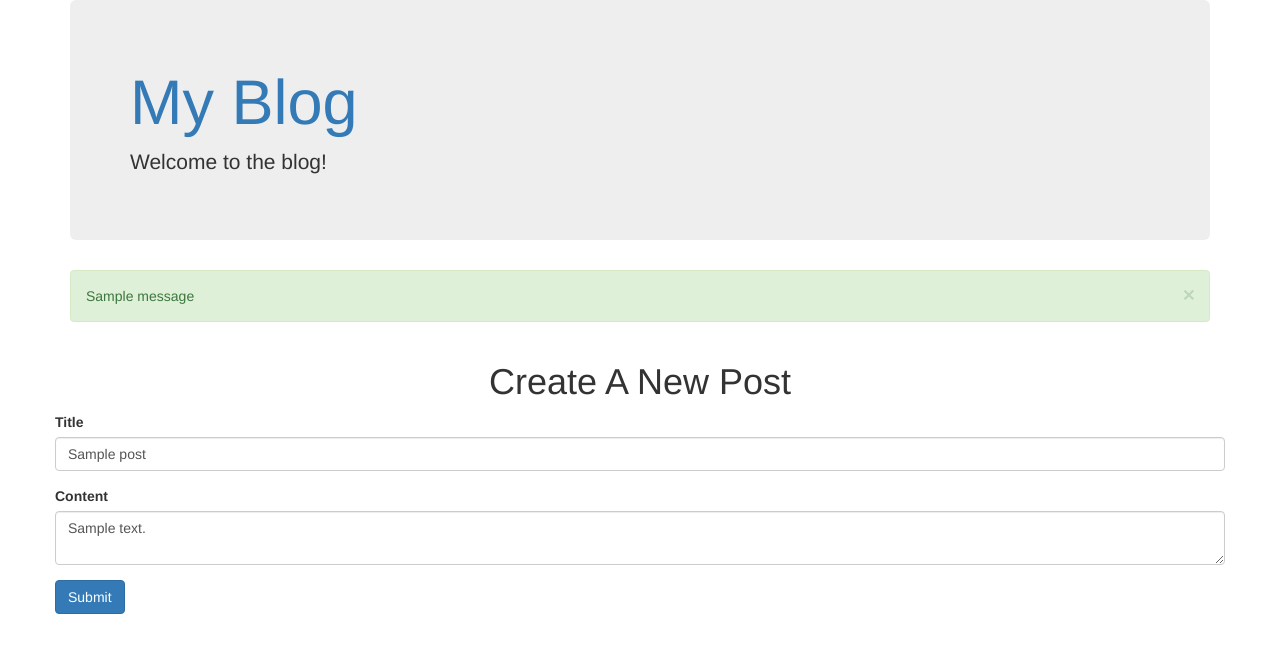
After one commit to joelburton/flasklearn, a Flask app: page /blog/edit/1 in a window 1280 px wide. The commit adds this page. Shown: the top 653 px of the page. Run offline with Flask 2, Linux system fonts and the light colour scheme; tables that the repository leaves empty hold one stand-in row (values such as "Sample post"); one stand-in notice (Sample message) is shown; some libraries are stand-ins or nearby versions.

```diff
--- a/blogapp/__init__.py
+++ b/blogapp/__init__.py
@@ -2,9 +2,11 @@
 
 from flask import Flask, redirect, url_for
 
+from blogapp.controllers.main import main_blueprint
 from .controllers.blog import blog_blueprint
 from .controllers.play import play_blueprint
 from .models import db
+from .extensions import bcrypt
 
 
 def create_app(object_name):
@@ -17,6 +19,7 @@ def create_app(object_name):
     app.config.from_object(object_name)
 
     db.init_app(app)
+    bcrypt.init_app(app)
 
     @app.route('/')
     def main_home():
@@ -24,5 +27,6 @@ def create_app(object_name):
 
     app.register_blueprint(blog_blueprint)
     app.register_blueprint(play_blueprint)
+    app.register_blueprint(main_blueprint)
 
     return app
--- a/blogapp/config.py
+++ b/blogapp/config.py
@@ -2,7 +2,10 @@
 
 
 class Config(object):
-    pass
+    """Base configuration."""
+
+    RECAPTCHA_PUBLIC_KEY="6LfZ6g8TAAAAAD6_hj6otG-A5UHK-g2A1hUXSIMU"
+    RECAPTCHA_PRIVATE_KEY="6LfZ6g8TAAAAANxemwLq2YQ6vXdGerLNjHPSiMVe"
 
 
 class ProdConfig(Config):
--- a/blogapp/controllers/blog.py
+++ b/blogapp/controllers/blog.py
@@ -1,11 +1,11 @@
 """Views specific to blog application."""
 
 import datetime
-from flask import Blueprint, request, redirect
+from flask import Blueprint, request, redirect, url_for
 from flask import render_template
 
-from blogapp.forms import CommentForm
-from blogapp.models import Post, Tag, tags, Comment
+from blogapp.forms import CommentForm, PostForm
+from blogapp.models import Post, Tag, tags, Comment, User
 from blogapp.models import db
 
 
@@ -116,3 +116,44 @@ def user(username):
         recent=recent,
         top_tags=top_tags
     )
+
+
+@blog_blueprint.route('/new', methods=['GET', 'POST'])
+def new_post():
+    """Make new blog post."""
+
+    form = PostForm()
+
+    if form.validate_on_submit():
+        new_post = Post(
+            title=form.title.data,
+            text=form.text.data,
+            publish_date=datetime.datetime.now(),
+        )
+
+        db.session.add(new_post)
+        db.session.commit()
+        return redirect(url_for('.home'))
+
+    return render_template('new.html', form=form)
+
+
+@blog_blueprint.route('/edit/<int:id>', methods=['GET', 'POST'])
+def edit_post(id):
+    """Edit existing blog post."""
+
+    post = Post.query.get_or_404(id)
+    form = PostForm()
+
+    if form.validate_on_submit():
+        post.title = form.title.data
+        post.text = form.text.data
+        post.publish_date = datetime.datetime.now()
+
+        db.session.commit()
+
+        return redirect(url_for('.post', post_id=post.id))
+
+    form.text.data = post.text
+
+    return render_template('edit.html', form=form, post=post)
--- /dev/null
+++ b/blogapp/extensions.py
@@ -0,0 +1,3 @@
+from flask.ext.bcrypt import Bcrypt
+
+bcrypt = Bcrypt()
--- a/blogapp/forms.py
+++ b/blogapp/forms.py
@@ -1,9 +1,10 @@
 """Flask forms."""
 
+from flask.ext.wtf import Form, RecaptchaField
+from wtforms import StringField, TextAreaField, PasswordField
+from wtforms.validators import DataRequired, Length, EqualTo
 
-from flask.ext.wtf import Form
-from wtforms import StringField, TextAreaField
-from wtforms.validators import DataRequired, Length
+from blogapp.models import User
 
 
 class CommentForm(Form):
@@ -14,3 +15,89 @@ class CommentForm(Form):
         validators=[DataRequired(), Length(max=255)]
     )
     text = TextAreaField(u'Comment', validators=[DataRequired()])
+
+
+class LoginForm(Form):
+    """Form for login."""
+
+    username = StringField(
+        'Username', [
+            DataRequired(), Length(max=255)
+        ])
+
+    password = PasswordField('Password', [DataRequired()])
+
+    def validate(self):
+        check_validate = super(LoginForm, self).validate()
+
+        # if our validators do not pass
+        if not check_validate:
+            return False
+
+        # Does our the exist
+        user = User.query.filter_by(username=self.username.data).first()
+        if not user:
+            self.username.errors.append('Invalid username or password')
+            return False
+
+        # Do the passwords match
+        if not user.check_password(self.password.data):
+            self.username.errors.append('Invalid username or password')
+            return False
+
+        return True
+
+
+class RegisterForm(Form):
+    """Registration form."""
+
+    username = StringField(
+        'Username', [
+            DataRequired(),
+            Length(max=255)
+        ])
+
+    password = PasswordField(
+        'Password', [
+            DataRequired(),
+            Length(min=8)
+        ])
+
+    confirm = PasswordField(
+        'Confirm Password', [
+            DataRequired(),
+            EqualTo('password')
+        ])
+
+    recaptcha = RecaptchaField()
+
+    def validate(self):
+        check_validate = super(RegisterForm, self).validate()
+
+        # if our validators do not pass
+        if not check_validate:
+            return False
+
+        user = User.query.filter_by(username=self.username.data).first()
+
+        # Is the username already being used
+        if user:
+            self.username.errors.append("User with that name already exists")
+            return False
+
+        return True
+
+
+class PostForm(Form):
+    """Post creation form."""
+
+    title = StringField(
+        'Title', [
+            DataRequired(),
+            Length(max=255)
+        ])
+
+    text = TextAreaField(
+        'Content',
+        [DataRequired()]
+    )
--- a/blogapp/templates/base.html
+++ b/blogapp/templates/base.html
@@ -36,6 +36,14 @@
 {% endmacro %}
 
 
+{% macro input(name, label, value='', type='text') %}
+    <div class="form-group">
+        <label for="{{ name }}">{{ label }}</label>
+        <input type="{{ type }}" name="{{ name }}" value="{{ value | escape }}" class="form-control">
+    </div>
+{% endmacro %}
+
+
 <!DOCTYPE html>
 <html>
 <head>
@@ -54,6 +62,20 @@
 
     <p>Welcome to the blog!</p>
   </div>
+
+  {% with messages = get_flashed_messages(with_categories=true) %}
+    {% if messages %}
+      {% for category, message in messages %}
+        <div class="alert alert-{{ category }} alert-dismissible" role="alert">
+          <button type="button" class="close" data-dismiss="alert" aria-label="Close">
+            <span aria-hidden="true">&times;</span>
+          </button>
+          {{ message }}
+        </div>
+      {% endfor %}
+    {% endif %}
+  {% endwith %}
+
   {% block body %}
   {% endblock %}
 </div>
@@ -61,5 +83,7 @@
 <script src="https://code.jquery.code/jquery.min.js">></script>
 <script src="https://maxcdn.bootstrapcdn.com/bootstrap/3.3.5/js/bootstrap.min.js">></script>
 
+{% block js %}{% endblock %}
+
 </body>
 </html>
--- /dev/null
+++ b/blogapp/templates/blog/edit.html
@@ -0,0 +1,37 @@
+{% extends "base.html" %}
+{% block title %}Post Creation{% endblock %}
+{% block body %}
+  <div class="row">
+    <h1 class="text-center">Create A New Post</h1>
+
+    <form method="POST" action="{{ url_for('.edit_post', id=post.id) }}">
+      {{ form.hidden_tag() }}
+      <div class="form-group">
+        {{ form.title.label }}
+        {% if form.title.errors %}
+          {% for e in form.title.errors %}
+            <p class="help-block">{{ e }}</p>
+          {% endfor %}
+        {% endif %}
+        {{ form.title(class_='form-control', value=post.title) }}
+      </div>
+      <div class="form-group">
+        {{ form.text.label }}
+        {% if form.text.errors %}
+          {% for e in form.text.errors %}
+            <p class="help-block">{{ e }}</p>
+          {% endfor %}
+        {% endif %}
+        {{ form.text(id="editor", class_='form-control') }}
+      </div>
+      <input class="btn btn-primary" type="submit" value="Submit">
+    </form>
+  </div>
+{% endblock %}
+
+{% block js %}
+  <script src="//cdn.ckeditor.com/4.4.7/standard/ckeditor.js"></script>
+  <script>
+    CKEDITOR.replace('editor');
+  </script>
+{% endblock %}
--- a/blogapp/templates/blog/home.html
+++ b/blogapp/templates/blog/home.html
@@ -19,22 +19,19 @@
       {% endfor %}
     </div>
     <div class="col-lg-3">
-      <div class="row">
+      <a href="{{ url_for('.new_post') }}" class="btn btn-primary">New Post</a>
         <h5>Recent Posts</h5>
         <ul>
           {% for post in recent %}
             <li><a href="{{ url_for('.post', post_id=post.id) }}">{{ post.title }}</a></li>
           {% endfor %}
         </ul>
-      </div>
-      <div class="row">
         <h5>Popular Tags</h5>
         <ul>
           {% for tag in top_tags %}
             <li><a href="{{ url_for('.tag', tag_name=tag[0].title) }}">{{ tag[0].title }}</a></li>
           {% endfor %}
         </ul>
-      </div>
     </div>
   </div>
 
--- a/requirements.txt
+++ b/requirements.txt
@@ -3,5 +3,6 @@ flask-script
 flask-sqlalchemy
 flask-migrate
 flask-wtf
+flask-bcrypt
 psycopg2
 ipython
```
Also changed, not shown: blogapp/controllers/main.py (added, +64 -0 lines), blogapp/models.py (+12 -0 lines), blogapp/templates/blog/login.html (added, +25 -0 lines), blogapp/templates/blog/new.html (added, +37 -0 lines), blogapp/templates/blog/post.html (+8 -1 lines), blogapp/templates/blog/register.html (added, +29 -0 lines).
